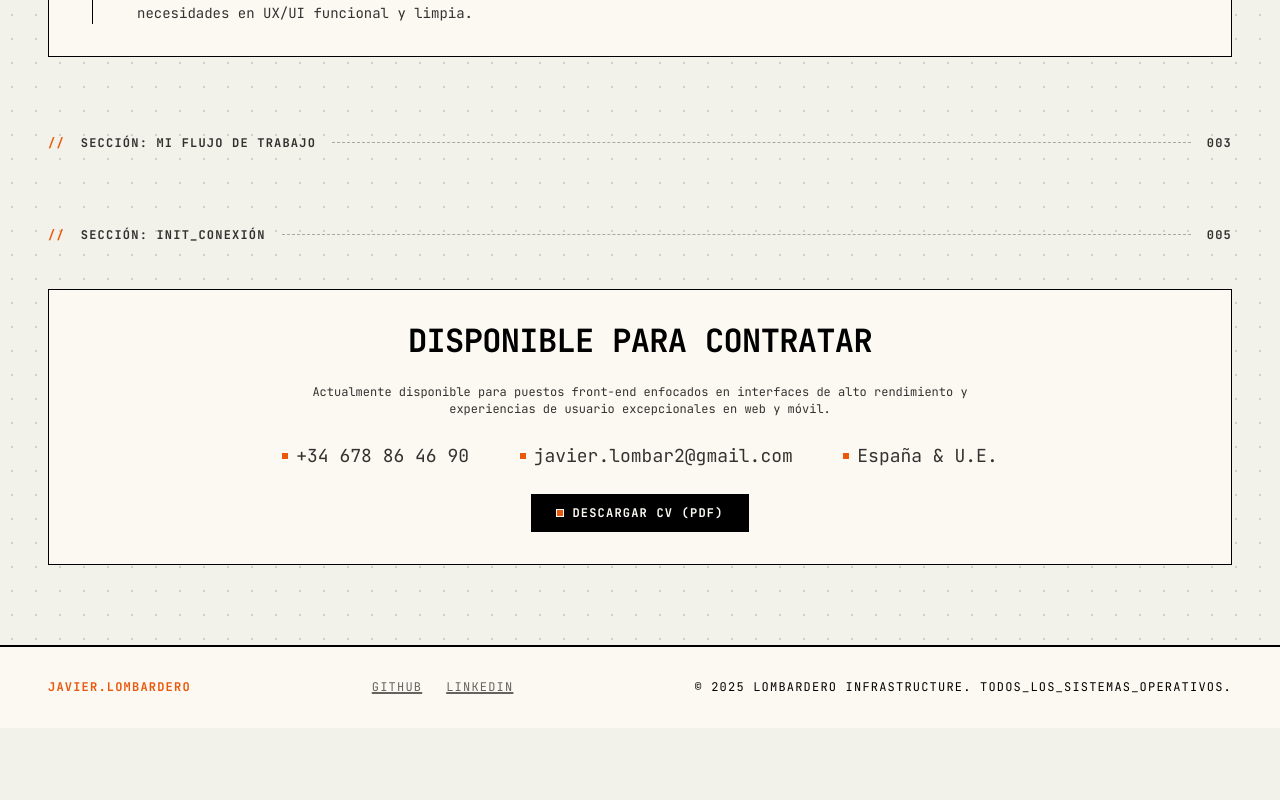
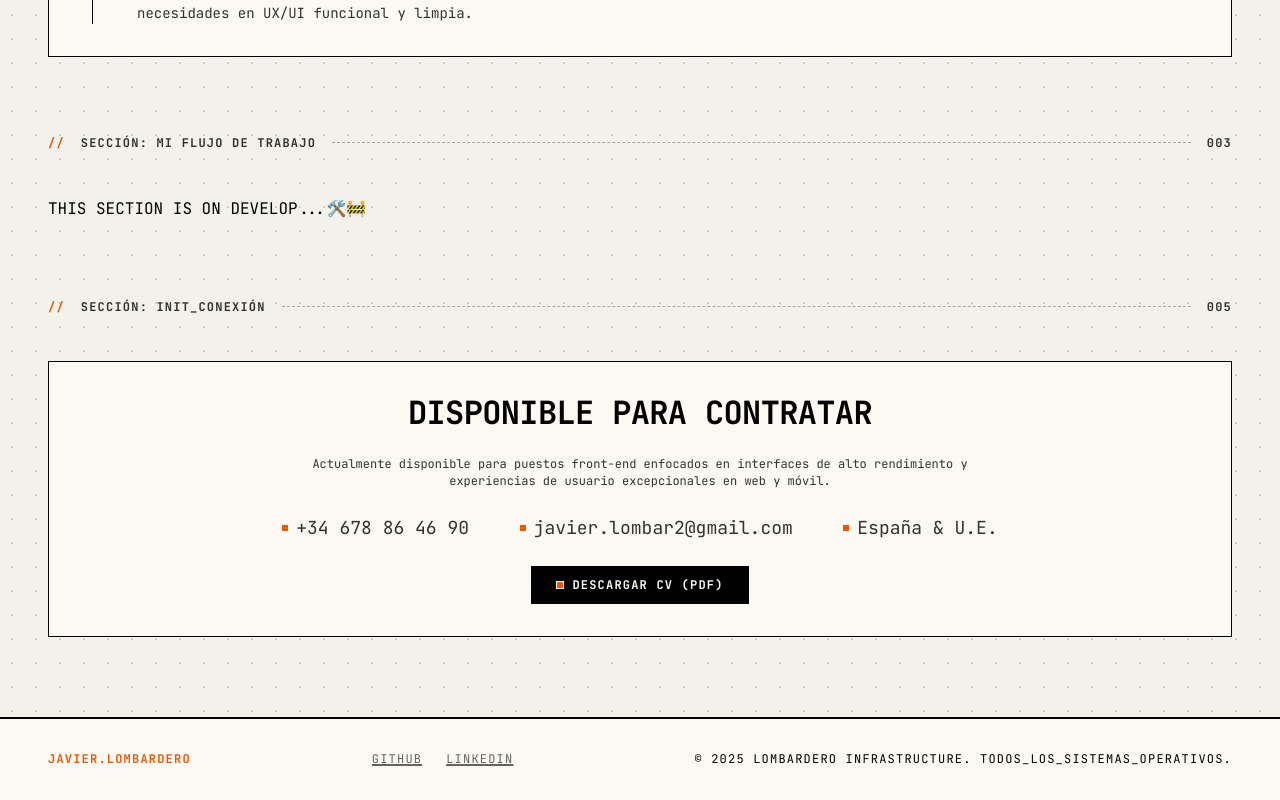
Before and after one commit to Javi-octubremilnovecientos/PERSONAL-WEB, a React (Vite) app: page / in a window 1280 px wide. Shown: the part 3333-4133 px from the top of the page. Before the commit the page ends 4061 px from the top, so only its background shows below. Built offline with nearby package versions, Linux system fonts and the light colour scheme.

Commit message:
on develop

```diff
--- a/src/components/Workflow.tsx
+++ b/src/components/Workflow.tsx
@@ -7,7 +7,7 @@ export default function Worflow() {
   return (
     <section className="space-y-12">
       <SectionHeader id="003" title={t.workflow.sectionTitle} />
-
+   <h4>THIS SECTION IS ON DEVELOP...🛠️🚧</h4>
 
       {/* <div className="grid grid-cols-2 md:grid-cols-4 gap-px bg-terminal-black dark:bg-surface-bright brutalist-border">
         {metrics.map((metric, i) => (
```
